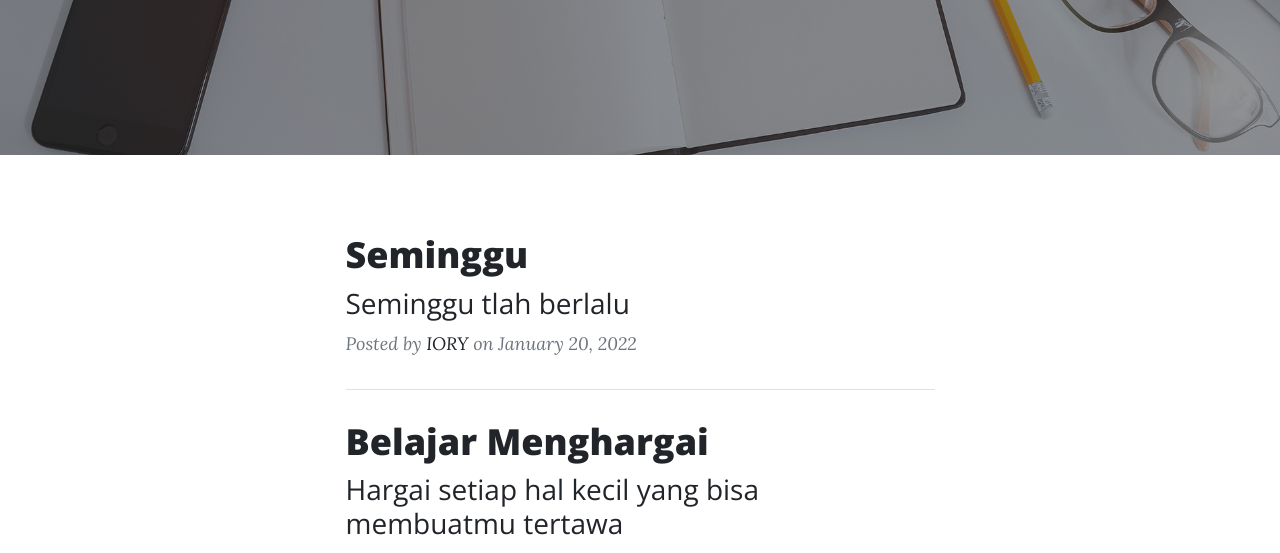
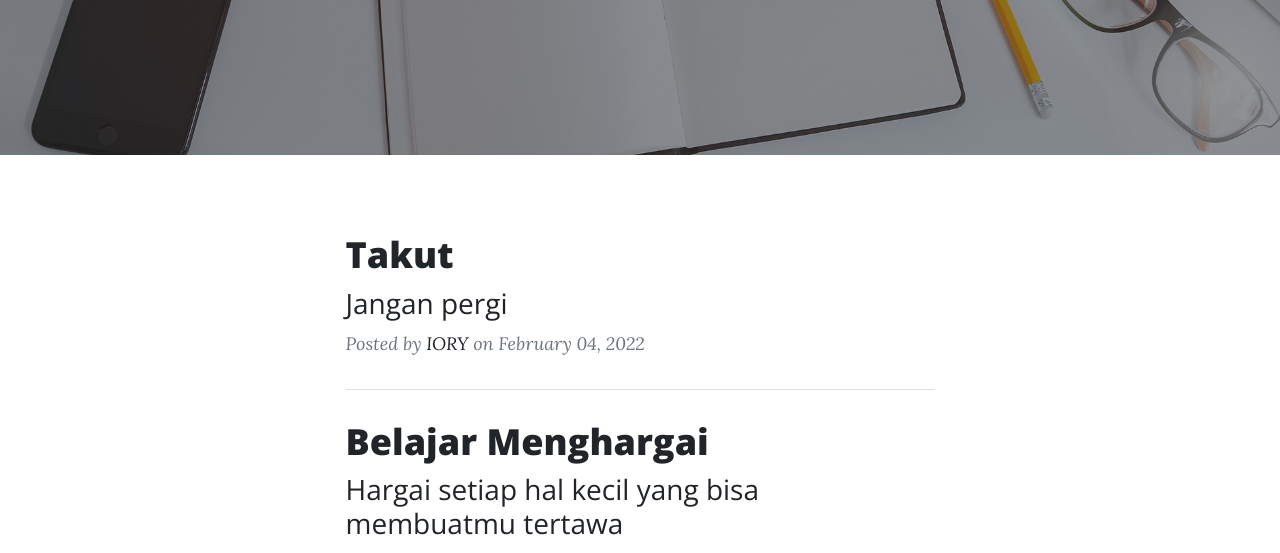
Before and after one commit to ikhsan15/iory_blog, a CodeIgniter app: page /iory_blog_ci3/ in a window 1280 px wide. Shown: the part 407-960 px from the top of the page. Run offline with CodeIgniter, Linux system fonts and the light colour scheme.

Commit message:
update content

```diff
--- a/application/views/index.php
+++ b/application/views/index.php
@@ -26,16 +26,16 @@
 			<div class="post-preview">
 				<a href="<?php echo base_url(); ?>PostLinks/post_2">
 					<h2 class="post-title">
-						Seminggu
+						Takut
 					</h2>
 					<h3 class="post-subtitle">
-						Seminggu tlah berlalu
+						Jangan pergi
 					</h3>
 				</a>
 				<p class="post-meta">
 					Posted by
 					<a href="#!">IORY</a>
-					on January 20, 2022
+					on February 04, 2022
 				</p>
 			</div>
 			<!-- Divider-->
```
